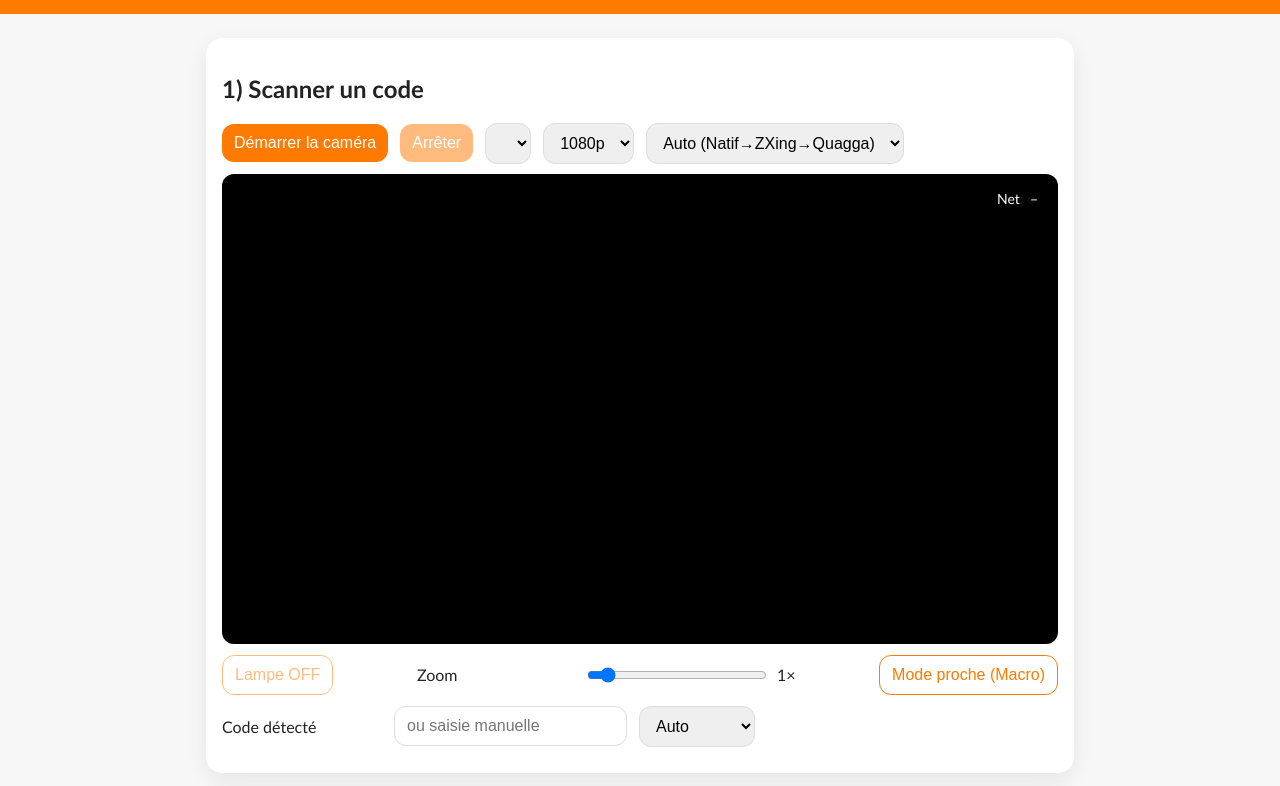
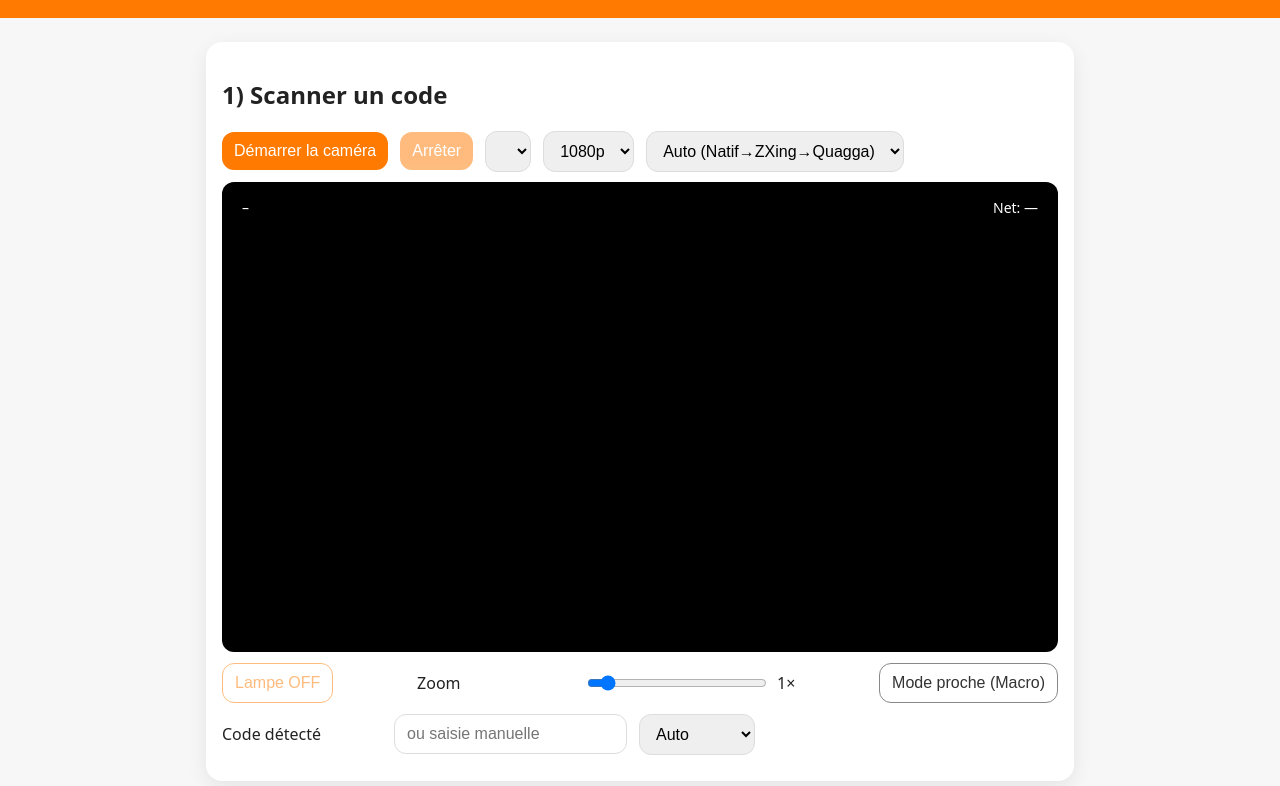
Before and after one commit to solutionspelichet/inventaire, a plain HTML site: page index.html in a window 1280 px wide. Shown: the part 92-878 px from the top of the page. Drawn offline with Linux system fonts and the light colour scheme; a script that the page names is missing.

Commit message:
Update style.css

```diff
--- a/style.css
+++ b/style.css
@@ -1,59 +1,31 @@
 :root { --orange:#ff7a00; --bg:#f7f7f7; --card:#fff; --text:#222; }
 *{ box-sizing:border-box }
-html,body{
-  margin:0; padding:0;
-  font-family:"Trebuchet MS",Trebuchet,Arial,sans-serif;
-  background:var(--bg); color:var(--text);
-}
-.app-header{
-  display:flex; align-items:center; gap:12px;
-  padding:12px 16px; background:var(--orange); color:#fff;
-}
-.logo{ height:32px; width:auto }
-.container{ max-width:900px; margin:24px auto; padding:0 16px }
-.card{
-  background:var(--card); border-radius:16px; padding:16px;
-  box-shadow:0 6px 20px rgba(0,0,0,.08); margin-bottom:16px;
-}
-.row{ display:flex; gap:12px; align-items:center; margin:10px 0; flex-wrap:wrap }
+html,body{ margin:0; padding:0; font-family:system-ui,-apple-system,Segoe UI,Roboto,Arial; background:var(--bg); color:var(--text); }
+
+.app-header{ display:flex; align-items:center; gap:12px; padding:12px 16px; background:var(--orange); color:#fff; }
+.logo{ height:32px; width:auto; }
+.container{ max-width:900px; margin:24px auto; padding:0 16px; }
+.card{ background:var(--card); border-radius:16px; padding:16px; box-shadow:0 6px 20px rgba(0,0,0,.08); margin-bottom:16px; }
+
+.row{ display:flex; gap:12px; align-items:center; margin:10px 0; flex-wrap:wrap; }
 label{ min-width:160px }
-input,select,button{ padding:10px 12px; border-radius:12px; border:1px solid #ddd; font-size:16px }
-button{ background:var(--orange); color:#fff; border:none; cursor:pointer }
+input,select,button{ padding:10px 12px; border-radius:12px; border:1px solid #ddd; font-size:16px; }
+button{ background:var(--orange); color:#fff; border:none; cursor:pointer; }
+button.secondary{ background:#fff; color:var(--orange); border:1px solid var(--orange); }
 button[disabled]{ opacity:.5; cursor:not-allowed }
 
-/* === Zone vidéo unifiée (ZXing + Quagga) === */
-.video-wrap{
-  position:relative;
-  width:100%;
-  max-width:900px;
-  aspect-ratio:16/9;            /* force paysage */
-  background:#000;
-  border-radius:12px;
-  overflow:hidden;
-}
-/* Tous les calques internes doivent remplir le conteneur */
-.video-wrap video,
-.video-wrap canvas,
-.video-wrap .drawingBuffer{      /* canvas Quagga */
-  position:absolute;
-  inset:0;
-  width:100%;
-  height:100%;
-  object-fit:cover;              /* pas de bandes noires */
-}
+.video-wrap{ position:relative; width:100%; max-width:900px; aspect-ratio:16/9; background:#000; border-radius:12px; overflow:hidden; }
+.video-wrap video, .video-wrap canvas, .video-wrap .drawingBuffer { position:absolute; inset:0; width:100%; height:100%; object-fit:cover; }
 
-#overlay{
-  position:absolute; inset:0; width:100%; height:100%; pointer-events:none;
-}
-.focus-meter{
-  position:absolute; top:10px; right:10px;
-  background:rgba(0,0,0,.6); color:#fff; padding:6px 10px;
-  border-radius:10px; font-size:14px; backdrop-filter:saturate(140%) blur(2px);
-}
-.status{ min-height:24px }
-.app-footer{ text-align:center; padding:24px; color:#777 }
+#overlay{ pointer-events:none; }
+.focus-meter{ position:absolute; top:10px; right:10px; background:rgba(0,0,0,.6); color:#fff; padding:6px 10px; border-radius:10px; font-size:14px; }
+.focus-meter.left{ left:10px; right:auto; }
+.status{ min-height:24px; }
+.app-footer{ text-align:center; padding:24px; color:#777; }
 
-.controls { justify-content: space-between; }
-.secondary { background:#fff; color:#ff7a00; border:1px solid #ff7a00; }
-.zoom-wrap { display:flex; align-items:center; gap:8px; }
-#zoomRange { width:180px; }
+.controls{ justify-content:space-between; }
+.zoom-wrap{ display:flex; align-items:center; gap:8px; }
+#zoomRange{ width:180px; }
+
+#btnMacro{ border:1px solid #888; color:#333; background:#fff; }
+#btnMacro.active{ border-color:#1a8917; color:#1a8917; }
```
